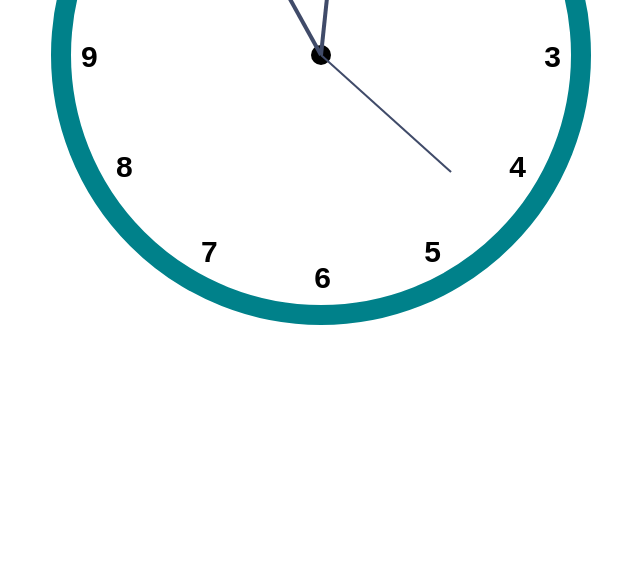
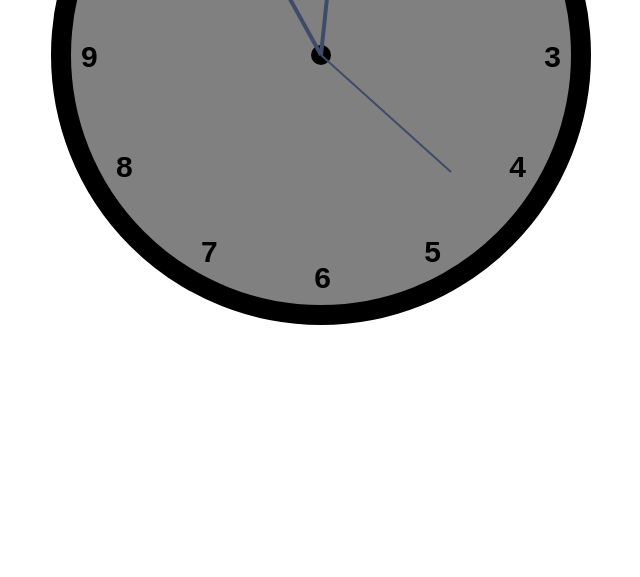
Before and after one commit to Muhammad-Riyead-Rahman/javaScript_project, a plain HTML site: page Analog_Clock/index.html in a window 1280 px wide. Shown: the part 223-800 px from the top of the page, without its empty margins (319-959 px from the left). Drawn offline with Linux system fonts and the light colour scheme.

Commit message:
change clock background

```diff
--- a/Analog_Clock/style.css
+++ b/Analog_Clock/style.css
@@ -5,10 +5,11 @@ body {
 .clock-dial {
     width: 500px;
     height: 500px;
-    border: 20px solid #00818a;
+    border: 20px solid black;
     border-radius: 50%;
     margin: 0 auto;
     position: relative;
+    background-color: gray;
 }
 
 .point {
```
